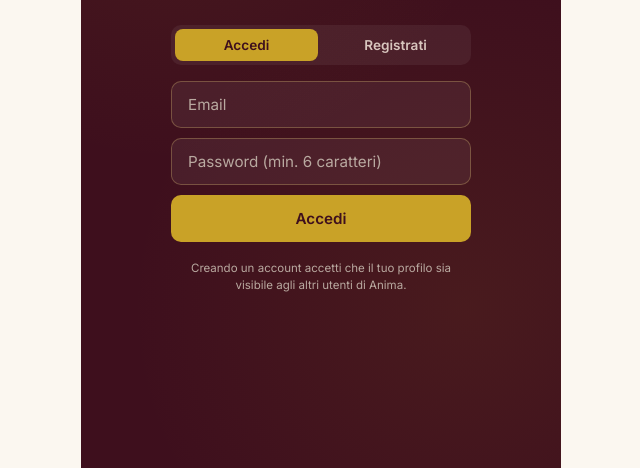
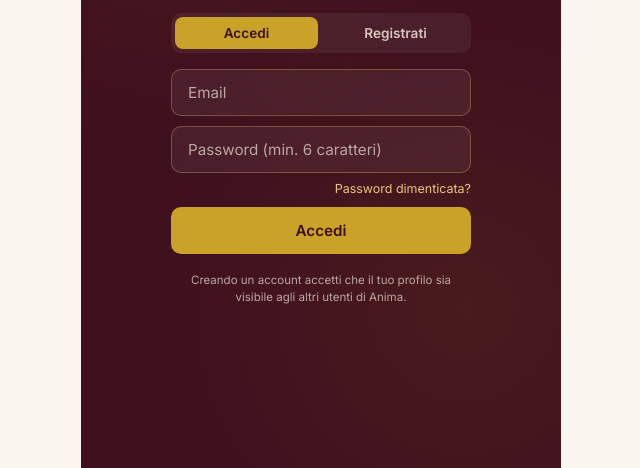
Before and after one commit to AbrahamK18/NawaYo, a plain HTML site: page index.html in a window 1280 px wide. Shown: the part 332-800 px from the top of the page, without its empty margins (319-959 px from the left). Drawn offline with nearby package versions, Linux system fonts and the light colour scheme.

Commit message:
Add 'Forgot Password?' link to authentication form

```diff
--- a/index.html
+++ b/index.html
@@ -21,6 +21,7 @@
       </div>
       <input id="auth-email" type="email" placeholder="Email" autocomplete="email" />
       <input id="auth-password" type="password" placeholder="Password (min. 6 caratteri)" autocomplete="current-password" />
+      <p style="text-align:right;margin:-6px 0 10px;"><a href="#" onclick="handleForgotPassword();return false;" style="color:var(--gold-soft);font-size:0.78rem;text-decoration:none;">Password dimenticata?</a></p>
       <div class="error hidden" id="auth-error"></div>
       <div class="info-msg hidden" id="auth-info"></div>
       <button class="btn-primary btn-gold" id="auth-submit" onclick="handleAuthSubmit()">Accedi</button>
```
